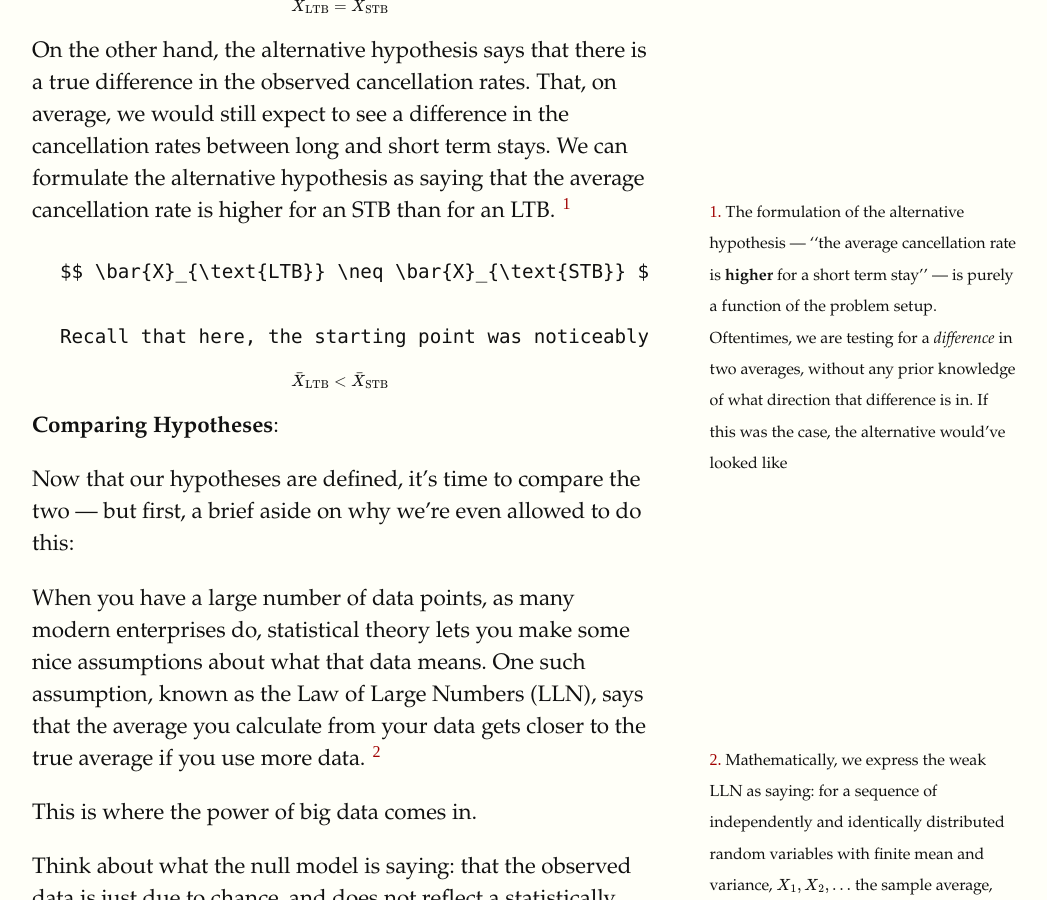
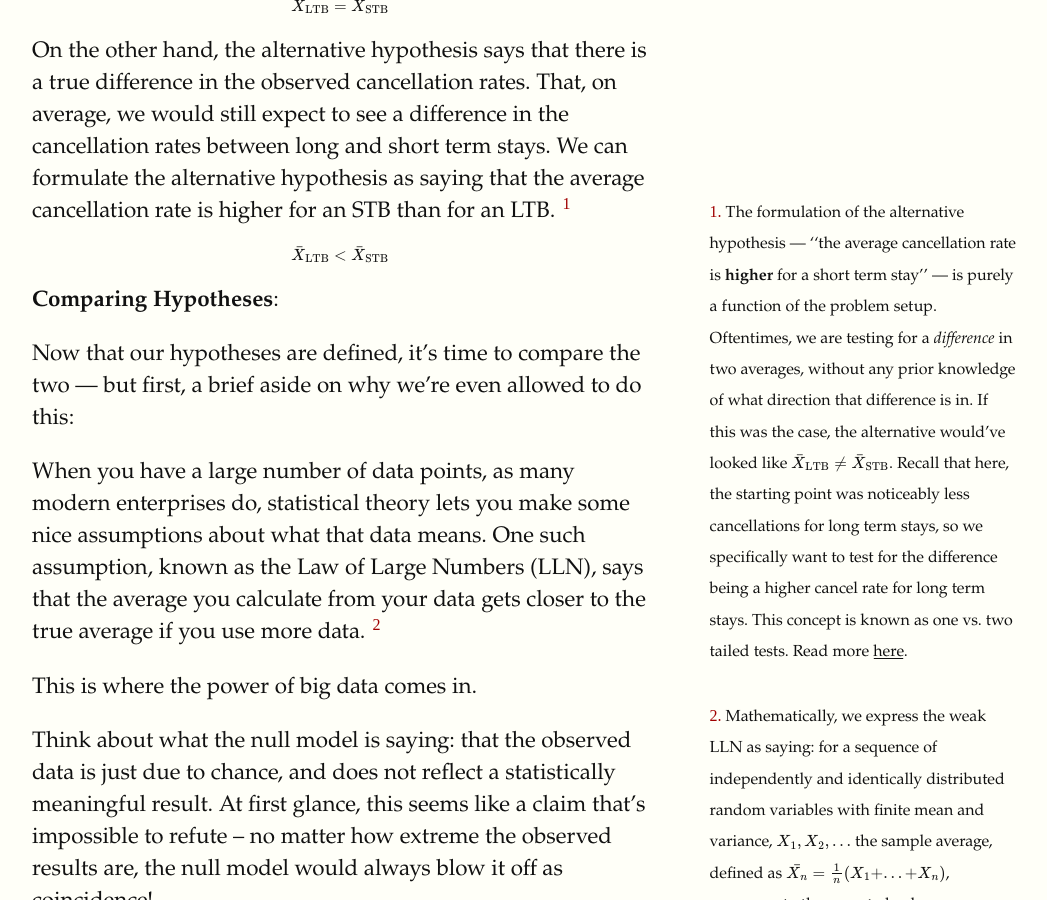
Before and after one commit to tykim6/perspectives, a Jekyll site: the page built from _posts/2024-03-04-Perspective-on-Hypothesis-Tests.md, in a window 1280 px wide and 900 px high, scrolled down 3566 px. Shown: the whole window, without its empty margins (128-1175 px from the left). Built offline with Jekyll 4.4.1, drawn with Linux system fonts in a browser that asks for light colours; some web fonts are replaced; some of the changed lines change nothing that is shown.

Commit message:
tufte site github pages

```diff
--- a/_posts/2024-03-04-Perspective-on-Hypothesis-Tests.md
+++ b/_posts/2024-03-04-Perspective-on-Hypothesis-Tests.md
@@ -72,11 +72,7 @@ The null says that there is no true difference between cancellation rates on ave
 
 $$ \bar{X}_{\text{LTB}} = \bar{X}_{\text{STB}} $$
 
-On the other hand, the alternative hypothesis says that there is a true difference in the observed cancellation rates. That, on average, we would still expect to see a difference in the cancellation rates between long and short term stays. We can formulate the alternative hypothesis as saying that the average cancellation rate is higher for an STB than for an LTB. {% sidenote 'one' "The formulation of the alternative hypothesis --- ''the average cancellation rate is **higher** for a short term stay'' --- is purely a function of the problem setup. Oftentimes, we are testing for a _difference_ in two averages, without any prior knowledge of what direction that difference is in. If this was the case, the alternative would've looked like
-
-    $$ \bar{X}_{\text{LTB}} \neq \bar{X}_{\text{STB}} $$
-
-    Recall that here, the starting point was noticeably less cancellations for long term stays, so we specifically want to test for the difference being a higher cancel rate for long term stays. This concept is known as one vs. two tailed tests. Read more [here](https://stats.oarc.ucla.edu/other/mult-pkg/faq/general/faq-what-are-the-differences-between-one-tailed-and-two-tailed-tests/)." %}
+On the other hand, the alternative hypothesis says that there is a true difference in the observed cancellation rates. That, on average, we would still expect to see a difference in the cancellation rates between long and short term stays. We can formulate the alternative hypothesis as saying that the average cancellation rate is higher for an STB than for an LTB. {% sidenote 'one' "The formulation of the alternative hypothesis --- ''the average cancellation rate is **higher** for a short term stay'' --- is purely a function of the problem setup. Oftentimes, we are testing for a _difference_ in two averages, without any prior knowledge of what direction that difference is in. If this was the case, the alternative would've looked like $$ \bar{X}_{\text{LTB}} \neq \bar{X}_{\text{STB}} $$. Recall that here, the starting point was noticeably less cancellations for long term stays, so we specifically want to test for the difference being a higher cancel rate for long term stays. This concept is known as one vs. two tailed tests. Read more [here](https://stats.oarc.ucla.edu/other/mult-pkg/faq/general/faq-what-are-the-differences-between-one-tailed-and-two-tailed-tests/)." %}
 
 $$ \bar{X}_{\text{LTB}} < \bar{X}_{\text{STB}} $$
 
```
